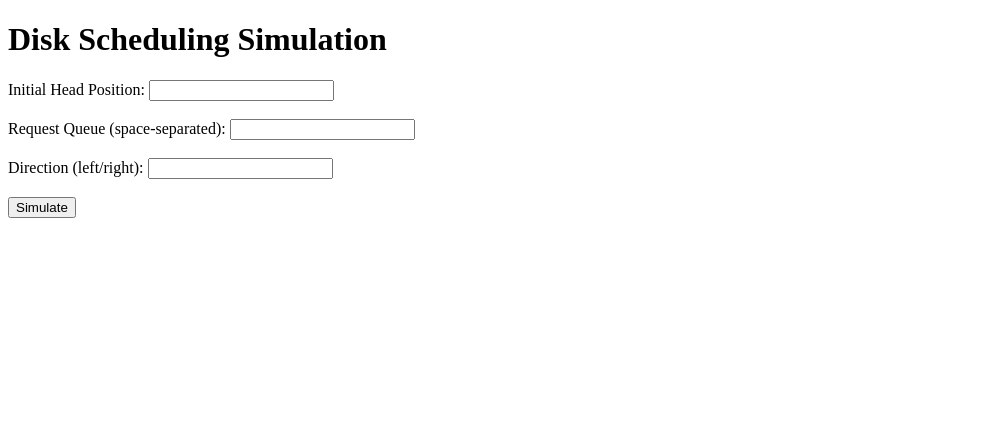
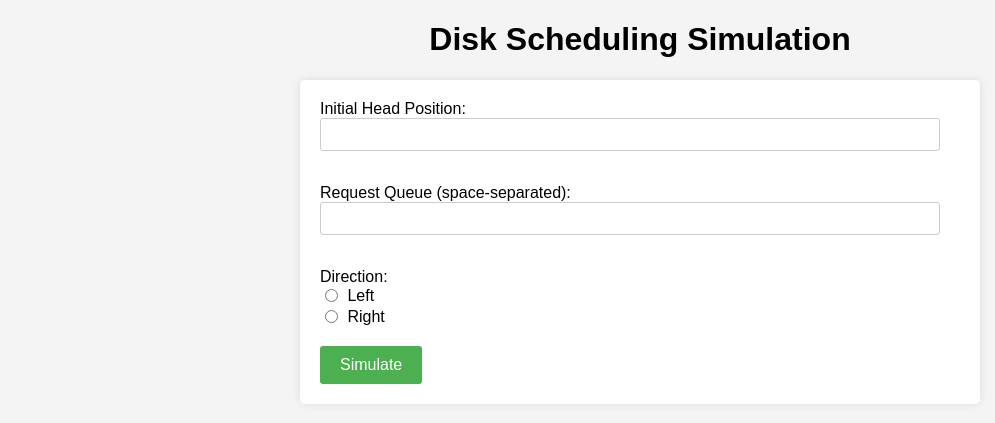
Before and after one commit to gauthamnnair/SL_Projects, a Flask app: page / in a window 1280 px wide. Shown: the top 423 px of the page, without its empty margins (0-995 px from the left). Run offline with Flask 3, Linux system fonts and the light colour scheme.

Commit message:
Basic CSS for index page

```diff
--- a/DIsk/templates/index.html
+++ b/DIsk/templates/index.html
@@ -4,6 +4,66 @@
     <meta charset="UTF-8">
     <meta name="viewport" content="width=device-width, initial-scale=1.0">
     <title>Disk Scheduling Simulation</title>
+    <style>
+        body {
+            font-family: Arial, sans-serif;
+            background-color: #f4f4f4;
+            margin: 0;
+            padding: 0;
+        }
+
+        h1 {
+            text-align: center;
+        }
+
+        form {
+            width: 50%;
+            margin: 0 auto;
+            background-color: #fff;
+            padding: 20px;
+            border-radius: 5px;
+            box-shadow: 0 0 10px rgba(0, 0, 0, 0.1);
+        }
+
+        label {
+            display: block;
+        }
+
+        input[type="number"],
+        input[type="text"] {
+            width: calc(100% - 20px);
+            padding: 8px;
+            margin-bottom: 15px;
+            border: 1px solid #ccc;
+            border-radius: 3px;
+            box-sizing: border-box;
+        }
+
+        input[type="radio"] {
+            margin-right: 5px;
+            vertical-align: middle;
+            margin-bottom: 5px; /* Adjust this margin */
+        }
+
+        input[type="radio"] + label {
+            display: inline-block;
+            vertical-align: middle;
+        }
+
+        input[type="submit"] {
+            background-color: #4caf50;
+            color: #fff;
+            border: none;
+            padding: 10px 20px;
+            border-radius: 3px;
+            cursor: pointer;
+            font-size: 16px;
+        }
+
+        input[type="submit"]:hover {
+            background-color: #45a049;
+        }
+    </style>
 </head>
 <body>
     <h1>Disk Scheduling Simulation</h1>
@@ -12,8 +72,15 @@
         <input type="number" name="initial_head_position" id="initial_head_position" required><br><br>
         <label for="request_queue">Request Queue (space-separated):</label>
         <input type="text" name="request_queue" id="request_queue" required><br><br>
-        <label for="direction">Direction (left/right):</label>
-        <input type="text" name="direction" id="direction" required><br><br>
+        <label>Direction:</label>
+        <div>
+            <input type="radio" id="left" name="direction" value="left" required>
+            <label for="left">Left</label>
+        </div>
+        <div>
+            <input type="radio" id="right" name="direction" value="right">
+            <label for="right">Right</label>
+        </div><br>
         <input type="submit" value="Simulate">
     </form>
 </body>
```
Also changed, not shown: DIsk/static/C-LOOK_seek_sequence.png, DIsk/static/C-SCAN_seek_sequence.png, DIsk/static/FCFS_seek_sequence.png, DIsk/static/LOOK_seek_sequence.png, DIsk/static/SCAN_seek_sequence.png, DIsk/static/SSTF_seek_sequence.png.
